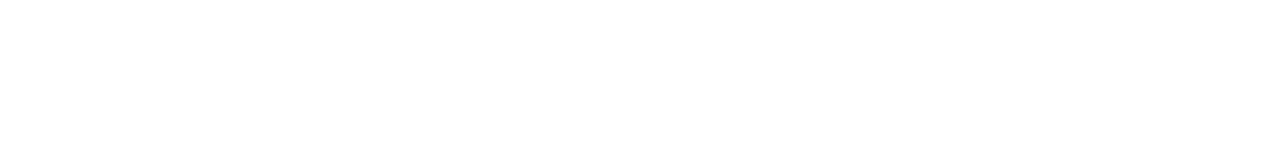
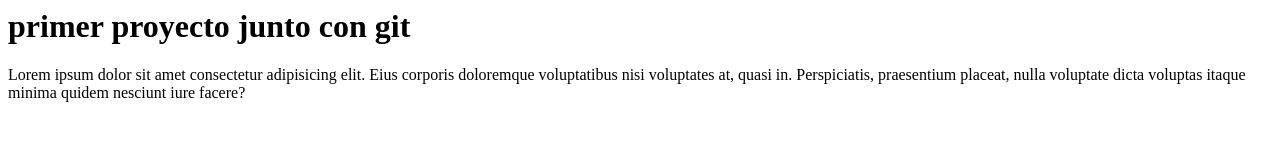
Before and after one commit to martincabrera8/primer-proyecto-con-git, a plain HTML site: page index.html in a window 1280 px wide. Drawn offline with Linux system fonts and the light colour scheme.

Commit message:
feature-colocacion-de-parrafo-e-titulo

```diff
--- a/index.html
+++ b/index.html
@@ -6,7 +6,11 @@
 
 
     </head>
+      <h1>primer proyecto junto con git</h1>
+      <p>
+        Lorem ipsum dolor sit amet consectetur adipisicing elit. Eius corporis doloremque voluptatibus nisi voluptates at, quasi in. Perspiciatis, praesentium placeat, nulla voluptate dicta voluptas itaque minima quidem nesciunt iure facere?
 
+      </p>
     <body>
 
     </body>
```
